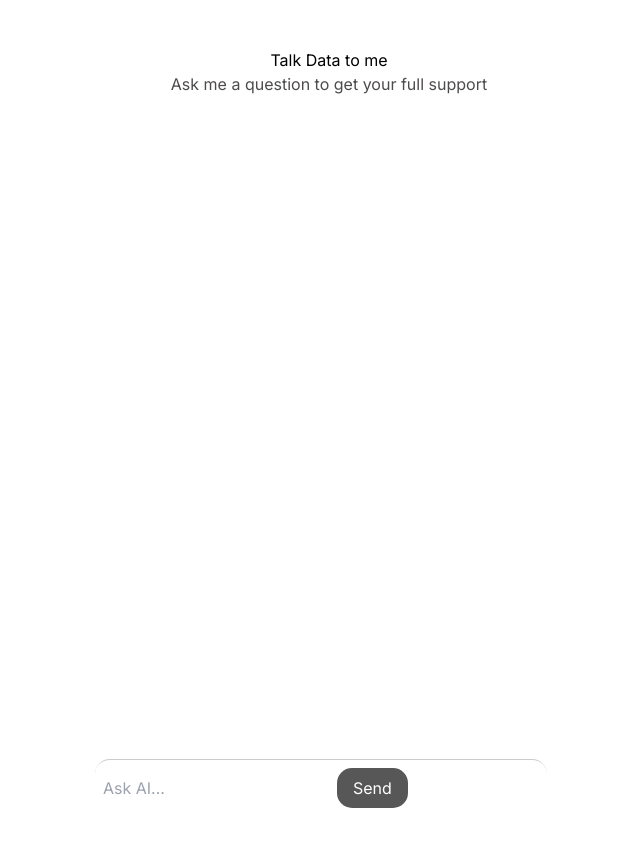
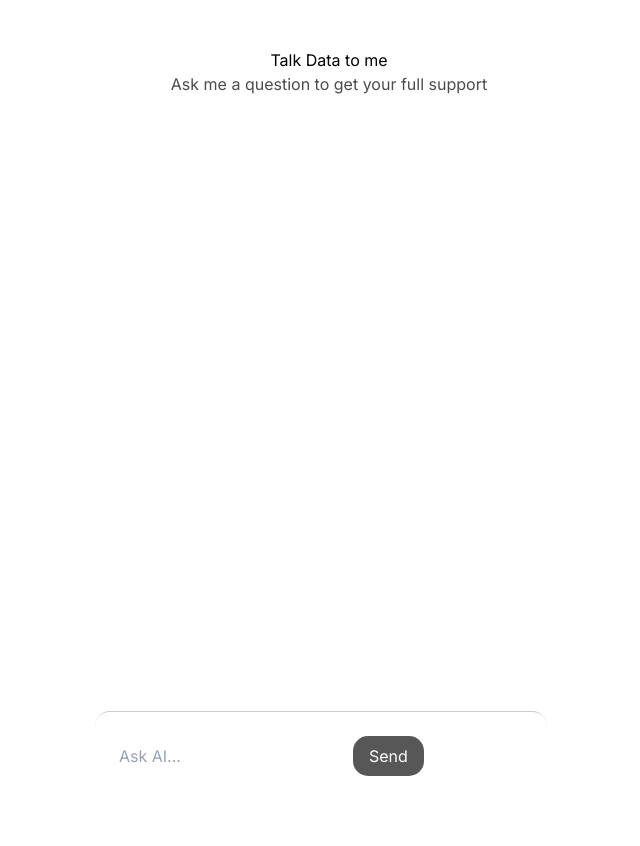
Before and after one commit to TracyK10/bot-assist-ai, a Next.js app: page /chat in a window 1280 px wide. Shown: the top 846 px of the page, without its empty margins (311-951 px from the left). Built offline with nearby package versions, Linux system fonts and the light colour scheme.

Commit message:
Add loading spinner for chat message fetching

```diff
--- a/styles/chatinterface.module.css
+++ b/styles/chatinterface.module.css
@@ -53,7 +53,7 @@
 
 .chatInputArea {
   display: flex;
-  padding: 0.5rem;
+  padding: 1.5rem;
   border-top: 1px solid #ccc;
   border-radius: 15px;
   -webkit-border-radius: 15px;
@@ -62,6 +62,10 @@
   -o-border-radius: 15px;
   margin-right: 1rem;
   outline: none;
+  align-items: center;
+  position: sticky;
+  z-index: 1000;
+  bottom: 0;
 }
 
 .sendButton {
@@ -80,3 +84,23 @@
 .sendButton:hover {
   background-color: #4d4d4d;
 }
+
+/* Spinner styles */
+.spinner {
+  border: 4px solid rgba(0, 0, 0, 0.1);
+  border-top: 4px solid #333;
+  border-radius: 50%;
+  width: 24px;
+  height: 24px;
+  animation: spin 1s linear infinite;
+  margin: 1rem auto; /* Center the spinner */
+}
+
+@keyframes spin {
+  0% {
+    transform: rotate(0deg);
+  }
+  100% {
+    transform: rotate(360deg);
+  }
+}
```
